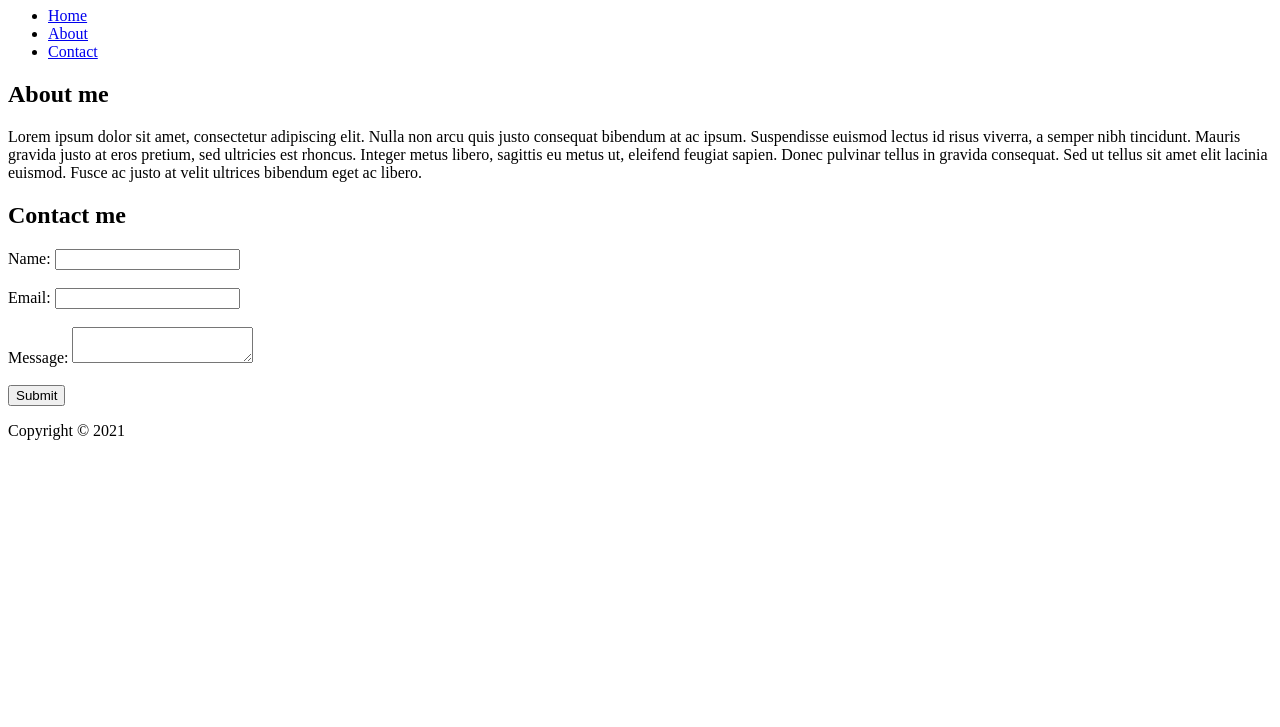
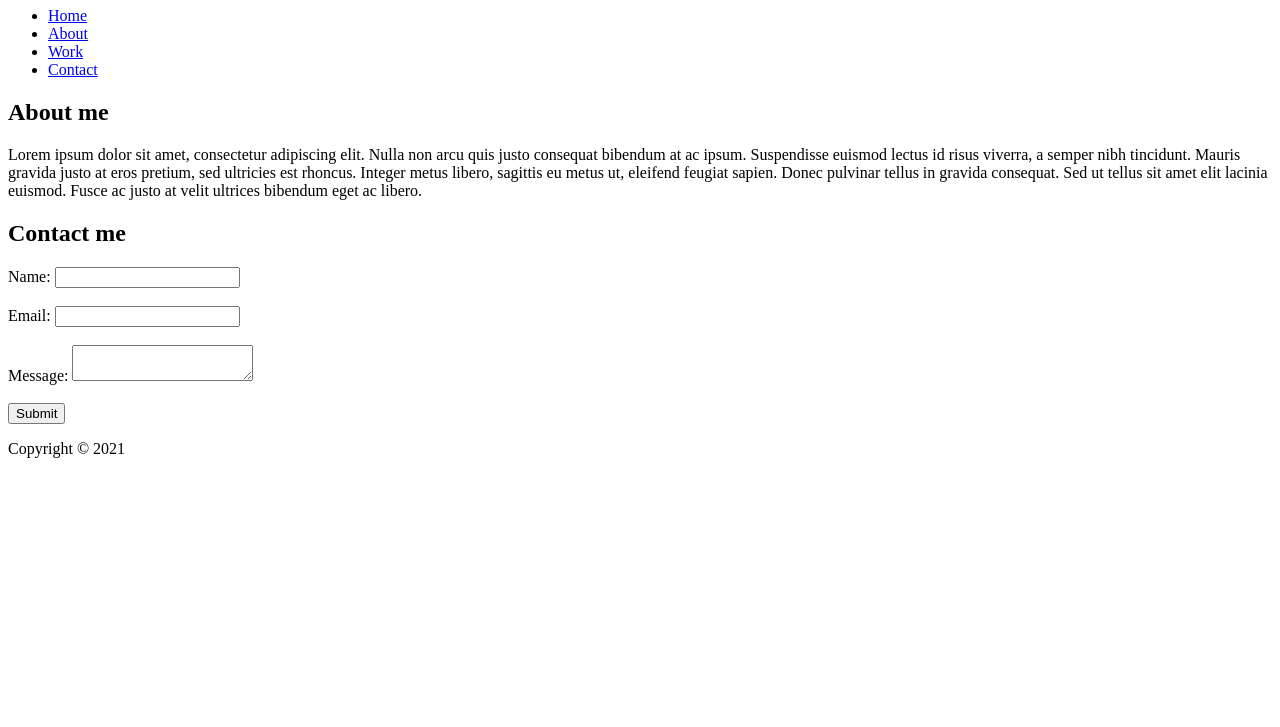
Before and after one commit to santoshanblicks/Testrepo1, a plain HTML site: page index.html in a window 1280 px wide. Shown: the part 73-800 px from the top of the page. Drawn offline with Linux system fonts and the light colour scheme.

Commit message:
Added Work Link

```diff
--- a/index.html
+++ b/index.html
@@ -10,6 +10,7 @@
             <ul>
                 <li><a href="#">Home</a></li>
                 <li><a href="#">About</a></li>
+                <li><a href="#">Work</a></li>
                 <li><a href="#">Contact</a></li>
             </ul>
         </nav>
```
